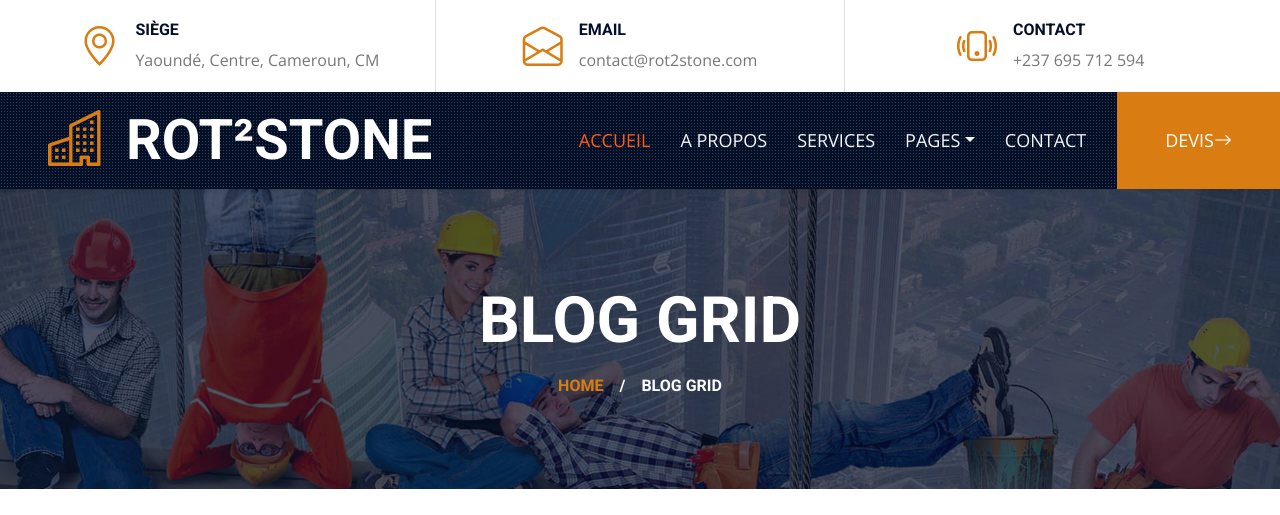
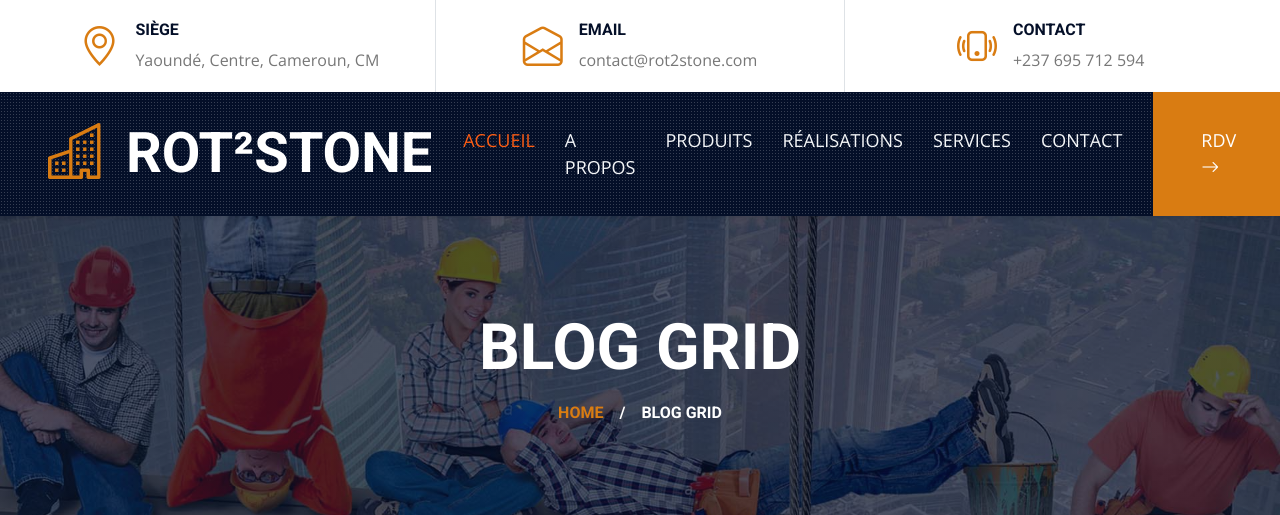
Before and after one commit to borishristi/rot2stone, a Django app: template src/showcase_site/templates/showcase_site/blog.html in a window 1280 px wide. Shown: the top 515 px of the page. Run offline with Django 3.2, Linux system fonts and the light colour scheme; the template is opened without the code that fills it, so the values that code supplies are empty; some libraries are stand-ins or nearby versions.

Commit message:
Nous avons modifié l'e menu du site

```diff
--- a/src/showcase_site/templates/partials/header.html
+++ b/src/showcase_site/templates/partials/header.html
@@ -51,19 +51,21 @@
             <div class="navbar-nav ms-auto py-0">
                 <a href="{%  url 'home' %}" class="nav-item nav-link active">Accueil</a>
                 <a href="{%  url 'about' %}" class="nav-item nav-link">A propos</a>
+                <a href="{%  url 'services' %}" class="nav-item nav-link">Produits</a>
+                <a href="{%  url 'projects' %}" class="nav-item nav-link">Réalisations</a>
                 <a href="{%  url 'services' %}" class="nav-item nav-link">Services</a>
-                <div class="nav-item dropdown">
-                    <a href="#" class="nav-link dropdown-toggle" data-bs-toggle="dropdown">Pages</a>
-                    <div class="dropdown-menu m-0">
-                        <a href="{%  url 'projects' %}" class="dropdown-item">Projets</a>
-                        <a href="{%  url 'team' %}" class="dropdown-item">Equipe</a>
-                        <a href="{%  url 'testimonial' %}" class="dropdown-item">Témoignages</a>
-                        <a href="{%  url 'blog' %}" class="dropdown-item">Blog Grid</a>
-                        <a href="{%  url 'detail' %}" class="dropdown-item">Blog Detail</a>
-                    </div>
-                </div>
+{#                <div class="nav-item dropdown">#}
+{#                    <a href="#" class="nav-link dropdown-toggle" data-bs-toggle="dropdown">Pages</a>#}
+{#                    <div class="dropdown-menu m-0">#}
+{#                        <a href="{%  url 'projects' %}" class="dropdown-item">Projets</a>#}
+{#                        <a href="{%  url 'team' %}" class="dropdown-item">Equipe</a>#}
+{#                        <a href="{%  url 'testimonial' %}" class="dropdown-item">Témoignages</a>#}
+{#                        <a href="{%  url 'blog' %}" class="dropdown-item">Blog Grid</a>#}
+{#                        <a href="{%  url 'detail' %}" class="dropdown-item">Blog Detail</a>#}
+{#                    </div>#}
+{#                </div>#}
                 <a href="{%  url 'contact' %}" class="nav-item nav-link">Contact</a>
-                <a href="" class="nav-item nav-link bg-primary text-white px-5 ms-3 d-none d-lg-block">Devis<i
+                <a href="" class="nav-item nav-link bg-primary text-white px-5 ms-3 d-none d-lg-block">RDV<i
                         class="bi bi-arrow-right"></i></a>
             </div>
         </div>
--- a/src/site_config/settings.py
+++ b/src/site_config/settings.py
@@ -127,5 +127,5 @@ DEFAULT_AUTO_FIELD = 'django.db.models.BigAutoField'
 # Added by script
 STATICFILES_DIRS = [BASE_DIR / 'static']
 MEDIA_URL = '/media/'
-MEDIA_ROOT = BASE_DIR / 'media'
+MEDIA_ROOT = BASE_DIR / 'mediafiles'
 STATIC_ROOT = BASE_DIR / "staticfiles"
```
